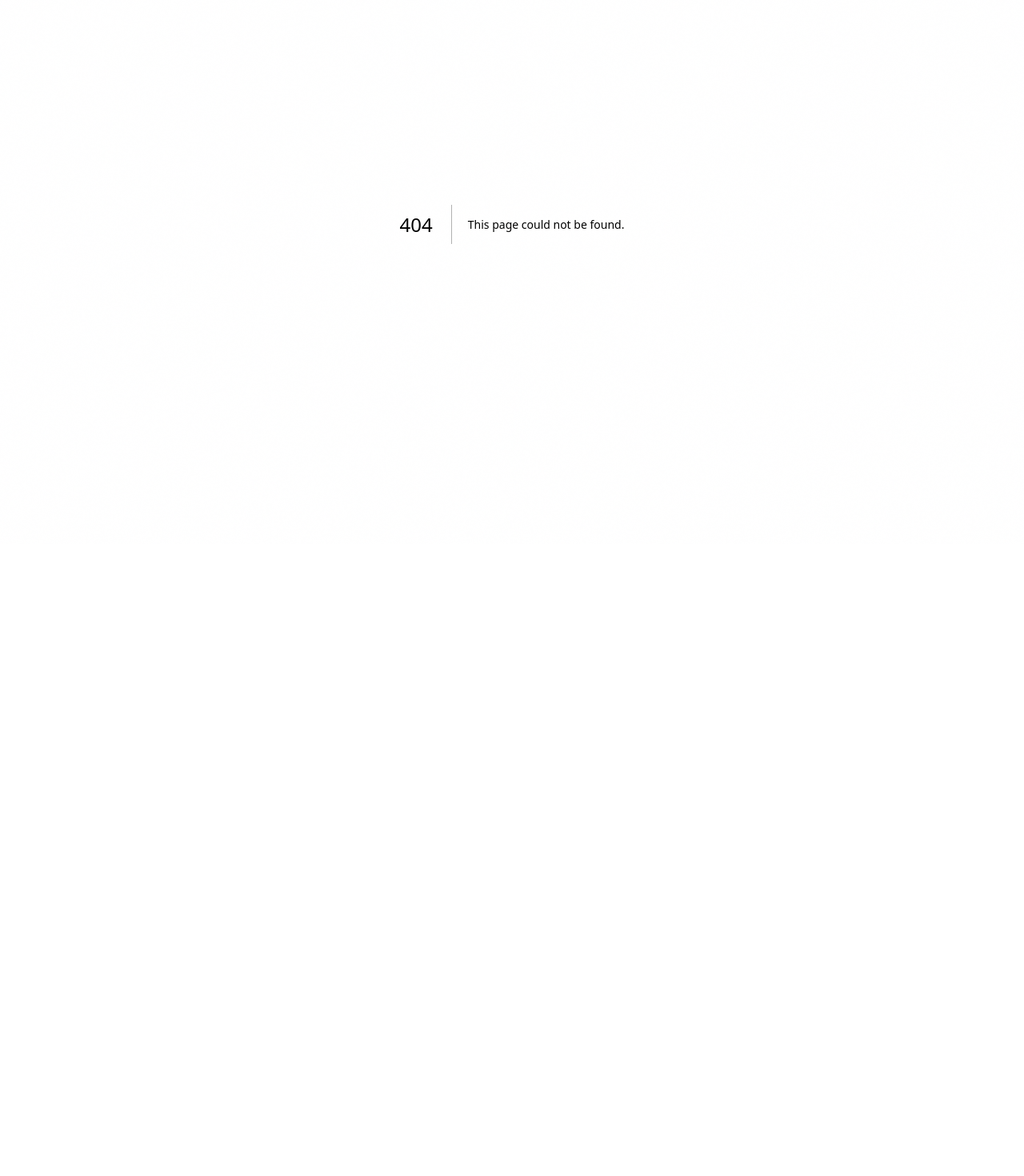
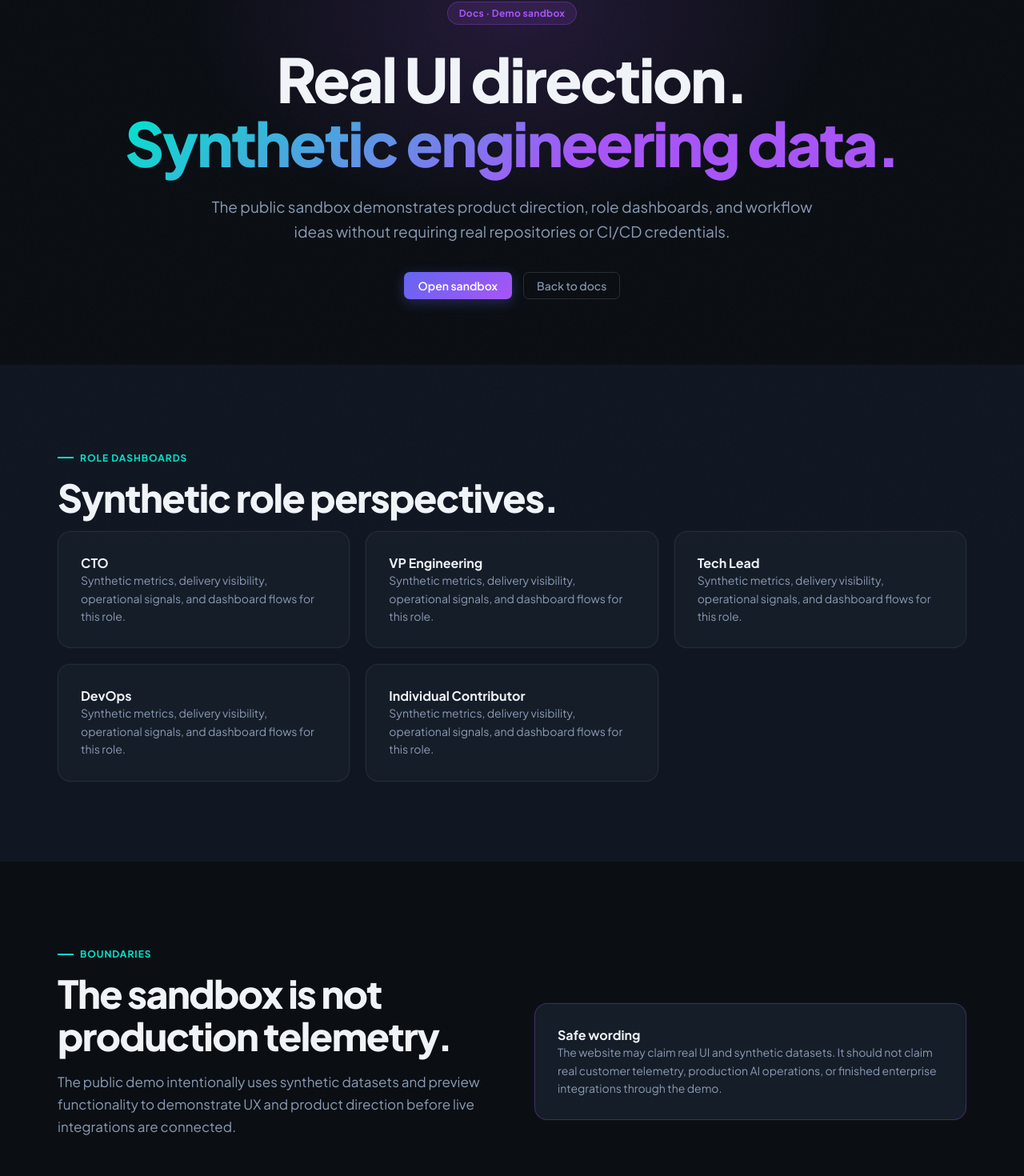
Before and after one commit to getmetraly/website, a Next.js app: page /docs/demo in a window 1280 px wide. Before the commit this address had no page. Shown: the part 120-1590 px from the top of the page at 80% size. Before the commit the page ends 800 px from the top, so only its background shows below. Built offline with nearby package versions, Linux system fonts and the light colour scheme.

Commit message:
feat(docs): add demo docs page

```diff
--- /dev/null
+++ b/app/docs/demo/page.tsx
@@ -0,0 +1,64 @@
+import Link from "next/link";
+import { SiteShell } from "@/components/site-shell";
+import styles from "@/components/marketing/marketing.module.css";
+
+const roles = [
+  "CTO",
+  "VP Engineering",
+  "Tech Lead",
+  "DevOps",
+  "Individual Contributor",
+];
+
+export const metadata = {
+  title: "Demo Sandbox — Metraly Docs",
+  description: "Documentation for the Metraly synthetic sandbox and role-based demo dashboards.",
+};
+
+export default function DemoDocsPage() {
+  return (
+    <SiteShell>
+      <main className={styles.page}>
+        <section className={styles.hero}>
+          <div className={styles.heroGlow} />
+          <div className={styles.badge}>Docs · Demo sandbox</div>
+          <h1 className={styles.heroTitle}>Real UI direction.<br /><span className={styles.gradientText}>Synthetic engineering data.</span></h1>
+          <p className={styles.heroSub}>The public sandbox demonstrates product direction, role dashboards, and workflow ideas without requiring real repositories or CI/CD credentials.</p>
+          <div className={styles.heroActions}>
+            <Link href="/demo" className="btn-primary">Open sandbox</Link>
+            <Link href="/docs" className="btn-ghost btn-large">Back to docs</Link>
+          </div>
+        </section>
+
+        <section className={styles.surface}>
+          <div className={styles.section}>
+            <div className={styles.eyebrow}>Role dashboards</div>
+            <h2 className={styles.title}>Synthetic role perspectives.</h2>
+            <div className={styles.grid3}>
+              {roles.map((role) => (
+                <div className={styles.card} key={role}>
+                  <h3 className={styles.cardTitle}>{role}</h3>
+                  <p className={styles.cardDesc}>Synthetic metrics, delivery visibility, operational signals, and dashboard flows for this role.</p>
+                </div>
+              ))}
+            </div>
+          </div>
+        </section>
+
+        <section>
+          <div className={`${styles.section} ${styles.split}`}>
+            <div>
+              <div className={styles.eyebrow}>Boundaries</div>
+              <h2 className={styles.title}>The sandbox is not production telemetry.</h2>
+              <p className={styles.sub}>The public demo intentionally uses synthetic datasets and preview functionality to demonstrate UX and product direction before live integrations are connected.</p>
+            </div>
+            <div className={`${styles.card} ${styles.cardAccent}`}>
+              <h3 className={styles.cardTitle}>Safe wording</h3>
+              <p className={styles.cardDesc}>The website may claim real UI and synthetic datasets. It should not claim real customer telemetry, production AI operations, or finished enterprise integrations through the demo.</p>
+            </div>
+          </div>
+        </section>
+      </main>
+    </SiteShell>
+  );
+}
```
